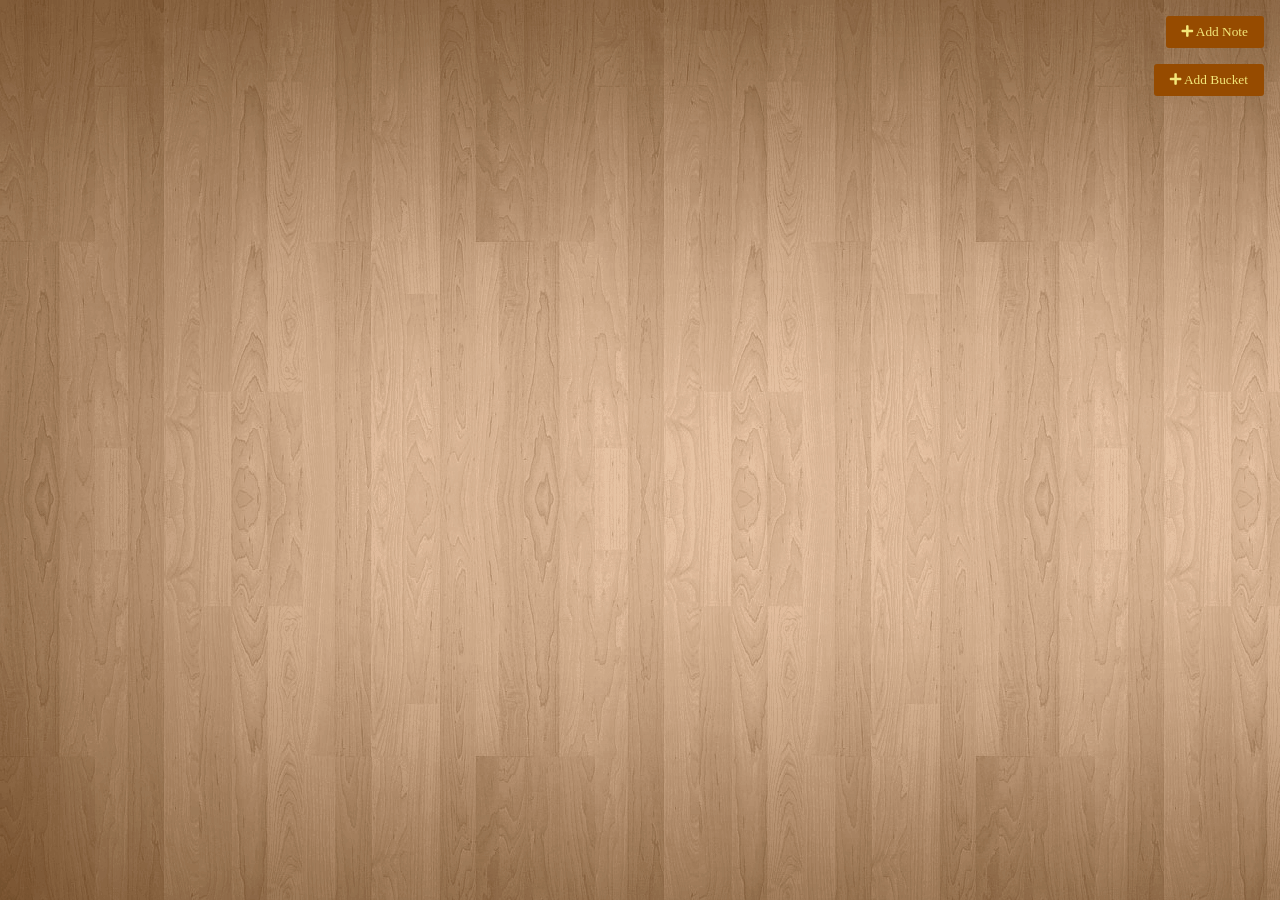
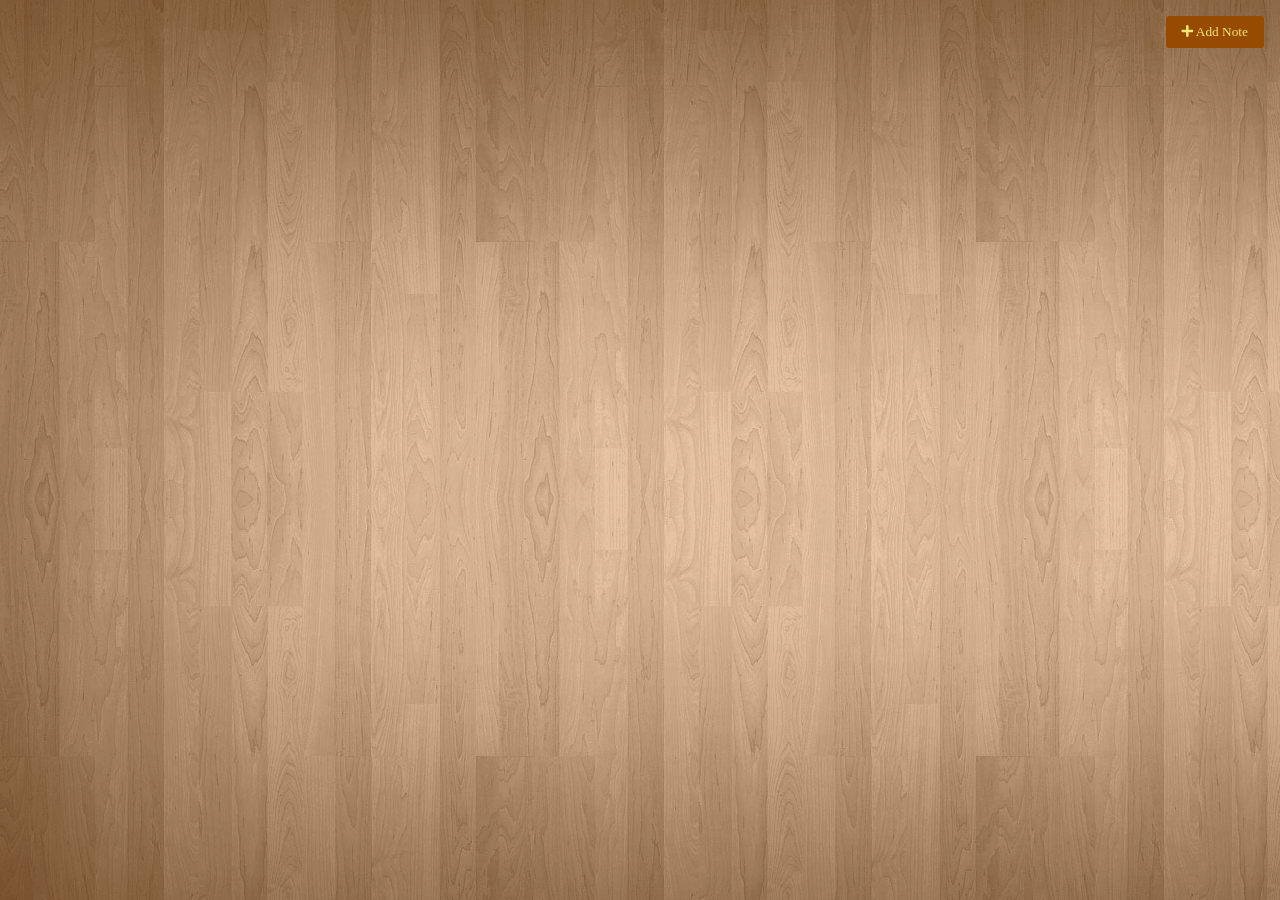
Before and after one commit to vedthakur5/Idea-Management, a Jekyll site: the page index.html, which Jekyll copies as it is, in a window 1280 px wide. Built offline with Jekyll 4.4.1, drawn with Linux system fonts in a browser that asks for light colours; nearby versions of some CDN libraries.

Commit message:
Files Added

```diff
--- a/index.html
+++ b/index.html
@@ -10,15 +10,15 @@
             href="https://cdnjs.cloudflare.com/ajax/libs/font-awesome/5.14.0/css/all.min.css"
         />
         <script src="https://cdnjs.cloudflare.com/ajax/libs/marked/1.1.1/marked.min.js"></script>
+        <script src="https://code.jquery.com/jquery-3.6.0.js"></script>
+        <script src="https://code.jquery.com/ui/1.13.0/jquery-ui.js"></script>
         <script src="script.js" defer></script>
     </head>
     <body>
-        <button class="addnote" id="addnote">
-            <i class="fas fa-plus"></i> Add Note
-        </button>
-
-        <button class="addbucket" id="addbucket">
-            <i class="fas fa-plus"></i> Add Bucket
-        </button>
+        <div id = app>
+            <button class="addnote" id="addnote">
+                <i class="fas fa-plus"></i> Add Note
+            </button>
+        </div>
     </body>
 </html>
--- a/script.js
+++ b/script.js
@@ -1,6 +1,4 @@
 const addButton = document.getElementById("addnote");
-const addButton2 = document.getElementById("addbucket");
-
 const notes = JSON.parse(localStorage.getItem("notes"));
 
 if (notes) {
@@ -13,25 +11,21 @@
     addNewNote();
 });
 
-addButton2.addEventListener("click", () => {
-    addNewBucket();
-});
-
 function addNewNote(text = "") {
     const note = document.createElement("div");
     note.classList.add("note");
 
     note.innerHTML = `
-        <div class="notes">
+        <div class="notes" id = "notes">
             <div class="tools">
+                <input type="text" class="form-control" id="usr">
                 <button class="edit"><i class="fas fa-edit"></i></button>
                 <button class="delete"><i class="fas fa-trash-alt"></i></button>
             </div>
             <div class="main ${text ? "" : "hidden"}"></div>
             <textarea class="${text ? "hidden" : ""}"></textarea>
         </div>
-    `;
-
+    `
     const editButton = note.querySelector(".edit");
     const deleteButton = note.querySelector(".delete");
 
@@ -54,7 +48,7 @@
     });
 
     typeArea.addEventListener("input", (e) => {
-        const { value } = e.target;
+        const {value} = e.target;
 
         main.innerHTML = marked(value);
 
@@ -62,11 +56,6 @@
     });
 
     document.body.appendChild(note);
-}
-
-function addNewBucket(){
-    const buck = document.createElement("div");
-    buck.classList.add("bucket");
 }
 
 function updateNote() {
@@ -80,3 +69,11 @@
 
     localStorage.setItem("notes", JSON.stringify(notes));
 }
+
+$(document).ready(function() {
+    $(".note").draggable();
+  } );
+
+for (var i=0; i < notes.length; i++) {
+    console.log(notes[i])
+ }
--- a/style.css
+++ b/style.css
@@ -31,19 +31,6 @@
     color: #F3E779;
 }
 
-.addbucket {
-    background-color: #964B00;
-    border-radius: 3px;
-    font-family: "Lucida Handwriting", cursive;
-    border: none;
-    color: #F3E779;
-    cursor: pointer;
-    padding: 0.5rem 1rem;
-    position: fixed;
-    top: 4rem;
-    right: 1rem;
-}
-
 .note {
     background-color: #F3E779;
     box-shadow: 0 0 10px 4px rgba(0, 0, 0, 0.1);
@@ -73,6 +60,16 @@
     color: #fff;
 }
 
+.note .tools .form-control {
+    width: 100px;
+    background-color: #cc9966;
+    border-color: #964B00;
+    border-radius: 5px;
+    font-family: "Lucida Handwriting", cursive;
+    color: #fff;
+
+}
+
 .note .main {
     background-color: #F3E779;
     padding: 5px;
@@ -95,17 +92,3 @@
 .note .hidden {
     display: none;
 }
-
-.bucket{
-    background-color: #F3E779;
-    margin: 80px;
-    height: 50px;
-    width: 50px;
-}
-
-.bucket textarea {
-    font-family: monospace;
-    height: 50px;
-    font-size: 16px;
-    width: 100%;
-}
```
